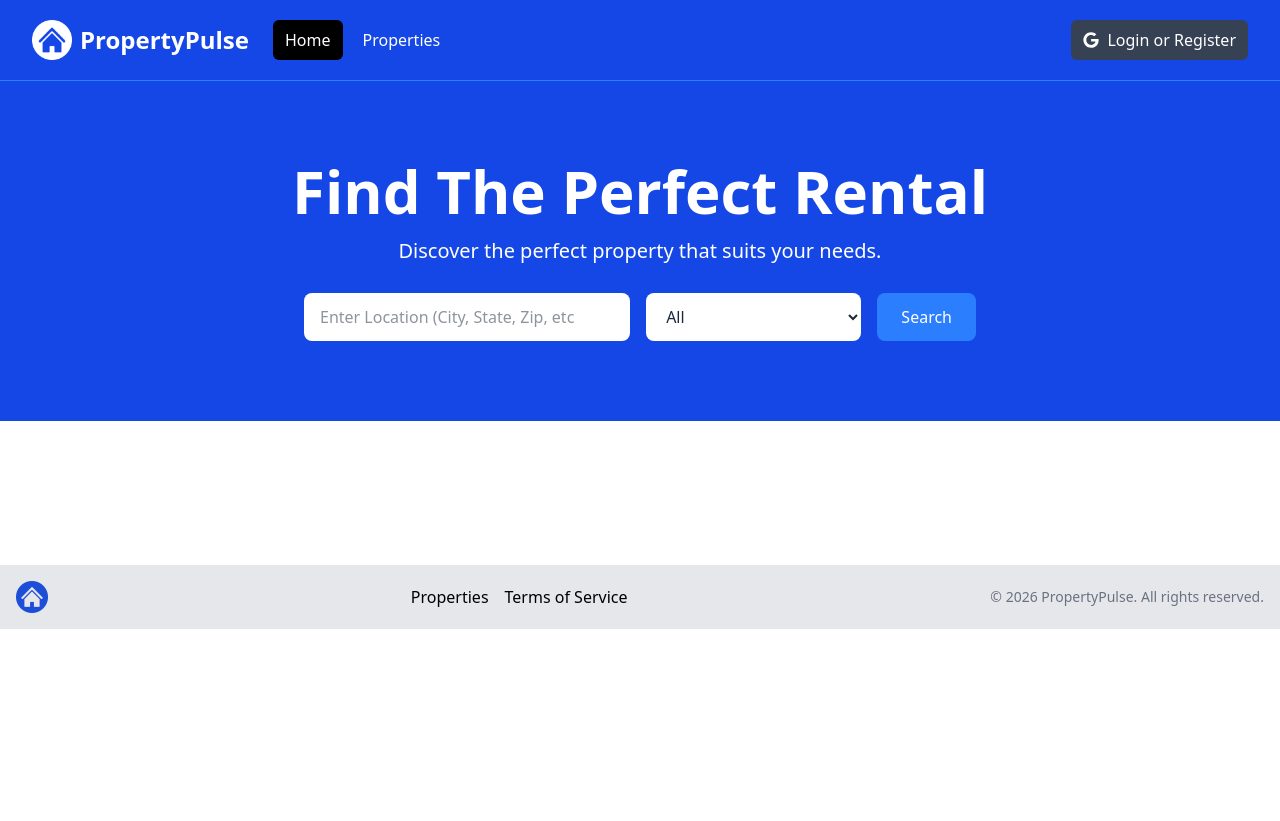
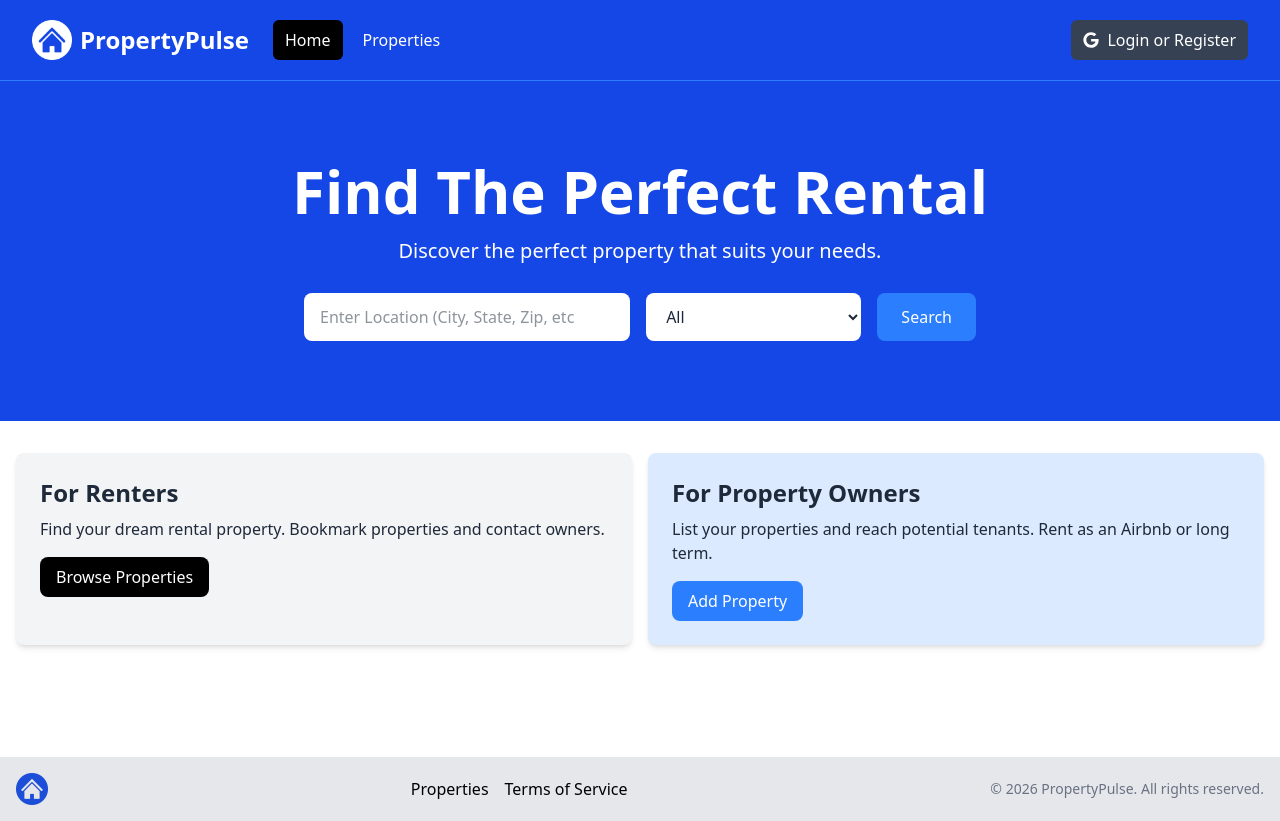
Before and after one commit to Peyman-CE/Property_Pulse_Nextjs, a Next.js app: page / in a window 1280 px wide. Before the commit the page ends 800 px from the top, so only its background shows below. Built offline with nearby package versions, Linux system fonts and the light colour scheme.

Commit message:
created dynamic info boxex

```diff
--- a/components/InfoBox.jsx
+++ b/components/InfoBox.jsx
@@ -1,17 +1,21 @@
-const InfoBox = () => {
-    return ( <div className="bg-gray-100 p-6 rounded-lg shadow-md">
-            <h2 className="text-2xl font-bold">For Renters</h2>
-            <p className="mt-2 mb-4">
-              Find your dream rental property. Bookmark properties and contact
-              owners.
-            </p>
-            <a
-              href="/properties.html"
-              className="inline-block bg-black text-white rounded-lg px-4 py-2 hover:bg-gray-700"
-            >
-              Browse Properties
-            </a>
-          </div> );
-}
-
+const InfoBox = ({
+  heading,
+  backgroundColor = 'bg-gray-100',
+  textColor = 'text-gray-800',
+  buttonInfo,
+  children,
+}) => {
+  return (
+    <div className={`${backgroundColor} p-6 rounded-lg shadow-md`}>
+      <h2 className={`${textColor} text-2xl font-bold`}>{heading}</h2>
+      <p className={`${textColor} mt-2 mb-4`}>{children}</p>
+      <a
+        href={buttonInfo.link}
+        className={`inline-block ${buttonInfo.backgroundColor} text-white rounded-lg px-4 py-2 hover:opacity-80`}
+      >
+        {buttonInfo.text}
+      </a>
+    </div>
+  );
+};
 export default InfoBox;
--- a/components/InfoBoxes.jsx
+++ b/components/InfoBoxes.jsx
@@ -1,14 +1,37 @@
-import InfoBox from "./InfoBox";
+import InfoBox from './InfoBox';
 
 const InfoBoxes = () => {
-    return ( <section>
-      <div className="container-xl lg:container m-auto">
-        <div className="grid grid-cols-1 md:grid-cols-2 gap-4 p-4 rounded-lg">
-
-
+  return (
+    <section>
+      <div className='container-xl lg:container m-auto'>
+        <div className='grid grid-cols-1 md:grid-cols-2 gap-4 p-4 rounded-lg'>
+          <InfoBox
+            heading='For Renters'
+            backgroundColor='bg-gray-100'
+            buttonInfo={{
+              text: 'Browse Properties',
+              link: '/properties',
+              backgroundColor: 'bg-black',
+            }}
+          >
+            Find your dream rental property. Bookmark properties and contact
+            owners.
+          </InfoBox>
+          <InfoBox
+            heading='For Property Owners'
+            backgroundColor='bg-blue-100'
+            buttonInfo={{
+              text: 'Add Property',
+              link: '/properties/add',
+              backgroundColor: 'bg-blue-500',
+            }}
+          >
+            List your properties and reach potential tenants. Rent as an Airbnb
+            or long term.
+          </InfoBox>
         </div>
       </div>
-    </section> );
-}
-
+    </section>
+  );
+};
 export default InfoBoxes;
```
